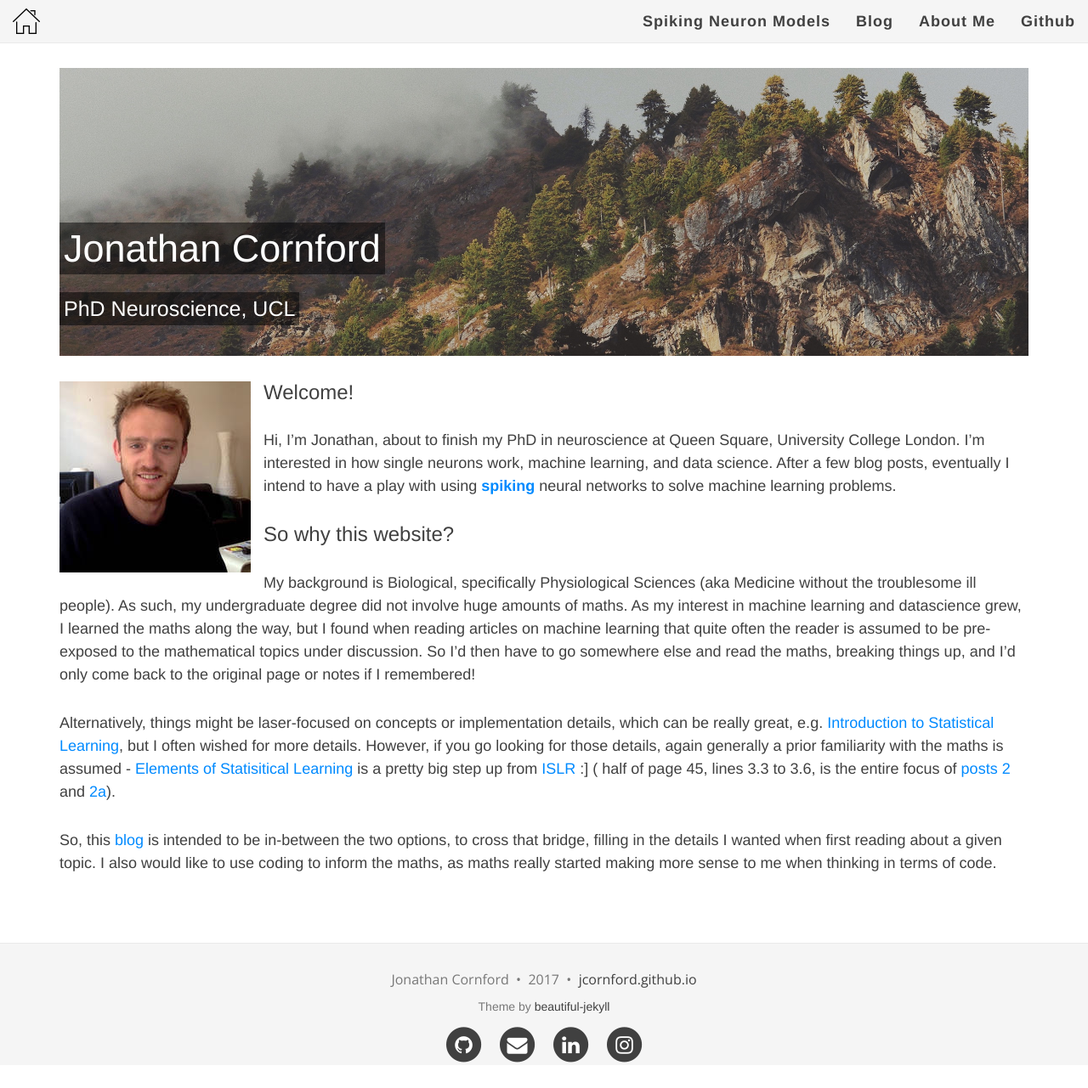
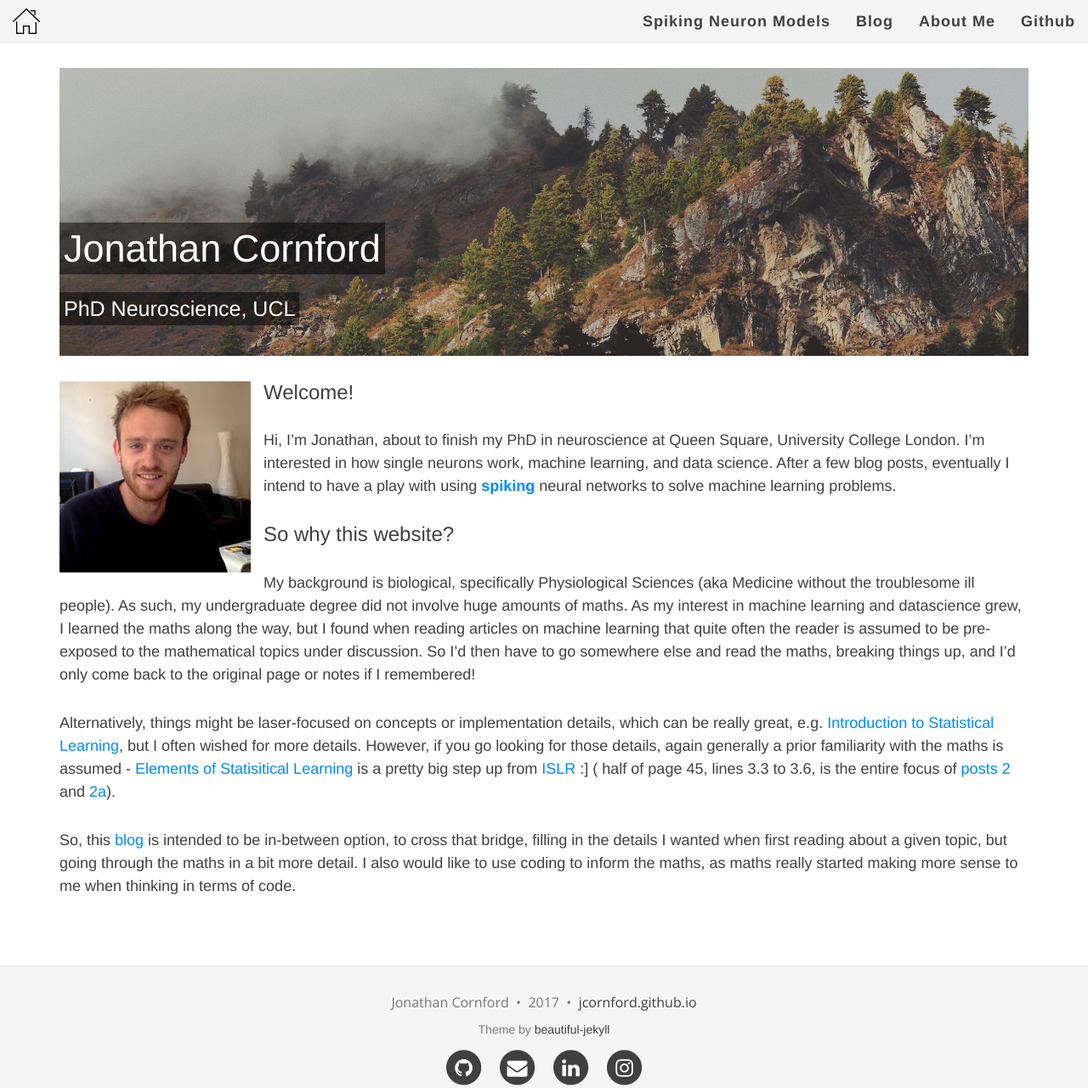
Before and after one commit to jcornford/jcornford.github.io, a Jekyll site: the page built from index.md, in a window 1280 px wide and 1281 px high. Shown: the whole window at 85% size. Built offline with Jekyll 4.4.1, drawn with Linux system fonts in a browser that asks for light colours; nearby versions of some CDN libraries.

```diff
--- a/index.md
+++ b/index.md
@@ -74,7 +74,7 @@
 
 
 ### So why this website?
-My background is Biological, specifically Physiological Sciences (aka Medicine without the troublesome ill people). As such,
+My background is biological, specifically Physiological Sciences (aka Medicine without the troublesome ill people). As such,
  my undergraduate degree did not involve huge amounts of maths. As my interest in machine learning and datascience grew,
  I learned the maths along the way, but I found when reading articles on machine learning that quite often the reader is
  assumed to be pre-exposed to the mathematical topics under discussion. So I'd then have to go somewhere else and read the maths,
@@ -87,8 +87,8 @@
  is a pretty big step up from [ISLR](http://www-bcf.usc.edu/~gareth/ISL/) :] ( half of page 45, lines 3.3 to 3.6, is the entire focus of [posts 2](2017-01-07-least-squares-for-dummies/) and [2a](2017-01-08-scalar-by-vector-derivatives-for-least-squares)).
 
 
-So, this [blog](/blog/) is intended to be in-between the two options, to cross that bridge, filling in the details I wanted
- when first reading about a given topic. I also would like to use coding to inform the maths, as maths really started making
+So, this [blog](/blog/) is intended to be in-between option, to cross that bridge, filling in the details I wanted
+ when first reading about a given topic, but going through the maths in a bit more detail. I also would like to use coding to inform the maths, as maths really started making
   more sense to me when thinking in terms of code.
 
 <a href="{{ blog | prepend: site.baseurl }}">
```
Also changed, not shown: aboutme.md (+3 -0 lines).
